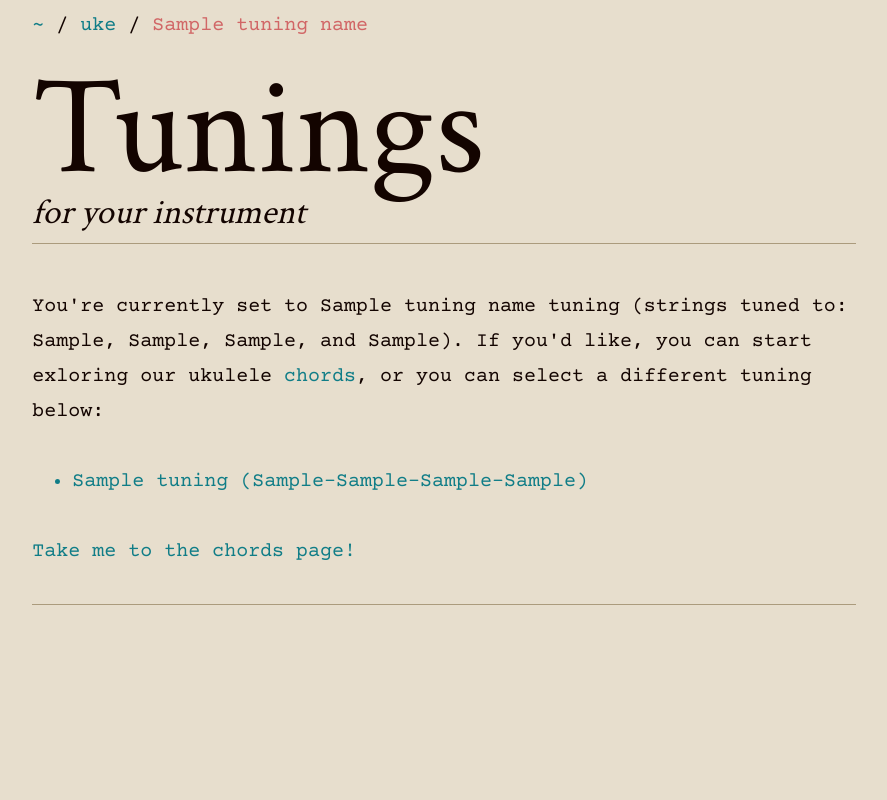
After one commit to the-shivers/personal_site, a FastAPI app: template templates/tunings.html in a window 1280 px wide. The commit adds this page. Shown: the whole page, without its empty margins (196-1083 px from the left). Run offline with FastAPI, Linux system fonts and the light colour scheme; the template is opened without the code that fills it: most values are stand-ins (such as "Sample title", 1, 10 or a date in 2020).

Commit message:
Almost done.

```diff
--- a/main.py
+++ b/main.py
@@ -103,25 +103,15 @@ async def testywesty(request: Request):
 # async def chord(request: Request, chord_slug: str):
 #     return templates.TemplateResponse("chord.html", {"request": request, "chord_slug": chord_slug})
 
-@app.get("/{tuning_name}/chords/{chord_slug}", response_class=HTMLResponse)
-async def chord(request: Request, chord_slug: str, tuning_name: str):
-
-    def split_note_chord(note_chord_string): # e.g. Asm, Bdim7, Cs7
-        if len(note_chord_string) > 1 and note_chord_string[1].lower() == 's':
-            root_note = note_chord_string[:2]   # Include the 's' in the root note
-            chord_abbreviation = note_chord_string[2:]
-        else:
-            root_note = note_chord_string[0]
-            chord_abbreviation = note_chord_string[1:]
-        return root_note, chord_abbreviation
-
+@app.get("/uke/{tuning_name}/chords/{root_note}/{chord_abbrv}", response_class=HTMLResponse)
+async def chord(request: Request, root_note: str, chord_abbrv: str, tuning_name: str):
     try:
         conn = sqlite3.connect('chords.db')
         conn.row_factory = sqlite3.Row
         conn.set_trace_callback(print)
         cursor = conn.cursor()
 
-        cursor.execute('SELECT * FROM strums WHERE root_note = ? AND chord_abbrv = ? AND tuning_name = ? AND fret_stretch <= 3 AND mute_count = 0 ORDER BY fret_score_alpha DESC', list(split_note_chord(chord_slug)) + [tuning_name])
+        cursor.execute('SELECT * FROM strums WHERE root_note = ? AND chord_abbrv = ? AND tuning_name = ? AND fret_stretch <= 3 AND mute_count = 0 ORDER BY fret_score_alpha DESC', [root_note.replace('s','#'), chord_abbrv, tuning_name])
         chord_data = cursor.fetchall()
 
         if chord_data is None:
@@ -131,7 +121,6 @@ async def chord(request: Request, chord_slug: str, tuning_name: str):
 
         return templates.TemplateResponse("chord.html", {
             "request": request,
-            "chord_slug": chord_slug,
             "tuning_name": tuning_name,
             "chord_data": [dict(i) for i in chord_data],
             "fixed_abbrv": list(split_for_superscript(dict(chord_data[0])['chord_text_abbrv']))
@@ -143,3 +132,135 @@ async def chord(request: Request, chord_slug: str, tuning_name: str):
     finally:
         if conn:
             conn.close()
+
+@app.get("/uke/{tuning_name}/chords/{root_note}", response_class=HTMLResponse)
+async def root(request: Request, root_note: str, tuning_name: str):
+    try:
+        conn = sqlite3.connect('chords.db')
+        conn.row_factory = sqlite3.Row
+        conn.set_trace_callback(print)
+        cursor = conn.cursor()
+        cursor.execute('SELECT * FROM chords WHERE root_note = ? ORDER BY id', [root_note.replace('s','#')])
+        root_data = cursor.fetchall()
+
+        if root_data is None:
+            raise HTTPException(status_code=404, detail="Root not found")
+
+        print("root data is:", dict(root_data[0]))
+
+        return templates.TemplateResponse("root.html", {
+            "request": request,
+            "root_note": root_note,
+            "tuning_name": tuning_name,
+            "root_data": [dict(i) for i in root_data]
+        })
+
+    except Exception as error:
+        print(f"An error occurred: {error}")
+
+    finally:
+        if conn:
+            conn.close()
+
+@app.get("/uke/{tuning_name}/chords", response_class=HTMLResponse)
+async def root(request: Request, tuning_name: str):
+    try:
+        conn = sqlite3.connect('chords.db')
+        conn.row_factory = sqlite3.Row
+        conn.set_trace_callback(print)
+        cursor = conn.cursor()
+        cursor.execute('SELECT * FROM chord_types ORDER BY id')
+        chord_types = cursor.fetchall()
+        cursor.execute('SELECT * FROM notes ORDER BY id')
+        roots = cursor.fetchall()
+
+        if chord_types is None or roots is None:
+            raise HTTPException(status_code=404, detail="Query returned nothing, probably.")
+
+        return templates.TemplateResponse("all_chords.html", {
+            "request": request,
+            "chord_types": chord_types,
+            "roots": roots,
+            "tuning_name": tuning_name
+        })
+
+    except Exception as error:
+        print(f"An error occurred: {error}")
+
+    finally:
+        if conn:
+            conn.close()
+
+@app.get("/uke/{tuning_name}", response_class=HTMLResponse)
+async def root(request: Request, tuning_name: str):
+    try:
+        conn = sqlite3.connect('chords.db')
+        conn.row_factory = sqlite3.Row
+        conn.set_trace_callback(print)
+        cursor = conn.cursor()
+        query = f"SELECT * FROM tunings ORDER BY CASE WHEN name = '{tuning_name}' THEN 1 ELSE 0 END DESC"
+        cursor.execute(query)
+        tunings = cursor.fetchall()
+
+        if tunings is None:
+            raise HTTPException(status_code=404, detail="Query returned nothing, probably.")
+
+        return templates.TemplateResponse("tunings.html", {
+            "request": request,
+            "tunings": tunings,
+            "tuning_name": tuning_name
+        })
+
+    except Exception as error:
+        print(f"An error occurred: {error}")
+
+    finally:
+        if conn:
+            conn.close()
+
+@app.get("/uke", response_class=HTMLResponse)
+async def root(request: Request):
+    try:
+        conn = sqlite3.connect('chords.db')
+        conn.row_factory = sqlite3.Row
+        conn.set_trace_callback(print)
+        cursor = conn.cursor()
+        cursor.execute("SELECT * FROM tunings ORDER BY id")
+        tunings = cursor.fetchall()
+
+        if tunings is None:
+            raise HTTPException(status_code=404, detail="Query returned nothing, probably.")
+
+        return templates.TemplateResponse("ukulele.html", {
+            "request": request,
+            "tunings": tunings
+        })
+
+    except Exception as error:
+        print(f"An error occurred: {error}")
+
+    finally:
+        if conn:
+            conn.close()
+
+@app.get("/", response_class=HTMLResponse)
+async def root(request: Request):
+    try:
+        conn = sqlite3.connect('chords.db')
+        conn.row_factory = sqlite3.Row
+        conn.set_trace_callback(print)
+        cursor = conn.cursor()
+        cursor.execute("SELECT * FROM tunings ORDER BY id")
+        tunings = cursor.fetchall()
+
+        if tunings is None:
+            raise HTTPException(status_code=404, detail="Query returned nothing, probably.")
+
+        return "This is my homepage. If you want content, try: https://shivers.dev/uke"
+
+    except Exception as error:
+        print(f"An error occurred: {error}")
+
+    finally:
+        if conn:
+            conn.close()
--- a/static/chordbox.js
+++ b/static/chordbox.js
@@ -148,7 +148,7 @@ class ChordBox {
         .fill(this.params.bridgeColor);
     } else {
       // Draw position number
-      this.drawText(this.x - this.spacing / 2 - this.spacing * 0.25, 14 + this.y + this.fretSpacing * this.positionText, this.position); // this.drawText(this.x - this.spacing / 2 - this.spacing * 0.1, this.y + this.fretSpacing * this.positionText, this.position);
+      this.drawText(this.x - this.spacing / 2 - this.spacing * 0.25, 14 + this.y + this.fretSpacing * this.positionText, this.position).stroke({ width: 0 }); // this.drawText(this.x - this.spacing / 2 - this.spacing * 0.1, this.y + this.fretSpacing * this.positionText, this.position);
     }
 
     // Draw strings
--- a/static/main.js
+++ b/static/main.js
@@ -18,7 +18,7 @@ const sel = document.getElementById('drawing');
 
 var vf = new Vex.Flow.Factory({renderer: {elementId: 'output', height: 700, width: 400}});
 var score = vf.EasyScore();
-var system = vf.System({x:30, y:10, spaceBetweenStaves:10, width:100});
+var system = vf.System({x:0, y:0, spaceBetweenStaves:10, width:100});
 
 var notes = [
   score.notes('C#5/1', {stem: 'up'}),
@@ -158,8 +158,8 @@ updateButton.addEventListener('click', async () => {
                     tuning: ['G', 'C', 'E', 'A']
                 },
                 {
-                    width: 250,
-                    height: 400,
+                    width: 300,
+                    height: 500,
                     circleRadius: 100,
                     numStrings: 4,
                     numFrets: 4,
--- a/static/styles.css
+++ b/static/styles.css
@@ -14,7 +14,8 @@ html {
   padding: calc(1vmin + .5rem);
   padding-top: 0;
   margin-inline: auto;
-  font-size: clamp(1em, 0.909em + 0.45vmin, 1.25em);
+  /* font-size: clamp(1em, 0.909em + 0.45vmin, 1.25em); */
+  font-size: 1.25em;
   font-family: 'Courier Prime', monospace;
 }
 
@@ -28,7 +29,15 @@ h1 {
   font-weight: 100;
   margin-top: 0;
   margin-bottom: 0;
-  line-height: 0.8;
+  line-height: 0.75;
+}
+
+#header {
+  height: 10em;
+  display: flex;
+  flex-direction: column;
+  justify-content: flex-end;
+  align-items: baseline;
 }
 
 h5 {
@@ -37,6 +46,15 @@ h5 {
   font-weight: 100;
   margin-top: 0;
   margin-bottom: 0;
+  line-height: 1;
+}
+
+h6 {
+  font-size: 1.25em;
+  font-family: 'Courier Prime', monospace;
+  font-weight: 100;
+  margin-top: 0;
+  margin-bottom: 10px;
   line-height: 1;
 }
 
@@ -53,7 +71,7 @@ h5 {
 }
 
 #score svg {
-  transform: scale(1.75);
+  transform: scale(1.9);
 }
 
 #output svg path {
@@ -82,12 +100,16 @@ h5 {
 }
 
 #slideshow_tracker {
-  flex-direction: column;
+  display: flex;
+  justify-content: center;
+  margin: 0 0 40px 0;
+}
+
+#counterholder {
+  display: flex;
+  flex-direction: row;
   align-items: center;
-  justify-content: center;
-  flex: 0 0 150px;
-  width: 150px;
- }
+}
 
  #buttonholder {
   flex-direction: row;
@@ -107,7 +129,7 @@ h5 {
 hr {
   border: none;
   border-top: 1px solid #AB9B7D;
-  margin: 15px 0 0 0;
+  margin: 0 0 10px 0;
 }
 
 button {
@@ -136,8 +158,17 @@ button:hover {
 }
 
 .breadcrumb a {
-  color: #3C7A89;
+  color: #107D87;
   text-decoration: none;
+}
+
+a {
+  color: #107D87;
+  text-decoration: none;
+}
+
+a:hover {
+  text-decoration: underline;
 }
 
 .breadcrumb span {
@@ -147,3 +178,15 @@ button:hover {
 .breadcrumb a:hover {
   text-decoration: underline;
 }
+
+#prev_button, #next_button {
+  margin: 0 20px;
+}
+
+ul {
+  margin:0
+}
+
+/* div {
+  border: 2px solid #000;
+} */
--- /dev/null
+++ b/templates/tunings.html
@@ -0,0 +1,45 @@
+<html>
+<head>
+    <title>Tunings</title>
+    <link href="/static/styles.css" rel="stylesheet">
+</head>
+<body>
+    <div class="breadcrumb">
+        <a href="https://shivers.dev">~</a> /
+        <a href="https://shivers.dev/uke/">uke</a> /
+        <span>{{ tuning_name }}</span>
+    </div>
+    <div id="header">
+        <h1 id="emphasis_title">
+            Tunings
+        </h1>
+        <h5 id="subtitle"><i>
+            for your instrument
+        </i></h5>
+    </div>
+    <hr>
+    <br>
+    <div>
+        You're currently set to {{ tuning_name | replace('_', ' ') }} tuning
+        (strings tuned to: {{ tunings[0]['str1']}}, {{ tunings[0]['str2']}},
+        {{ tunings[0]['str3']}}, and {{ tunings[0]['str4']}}).
+        If you'd like, you can start exloring our ukulele
+        <a href="https://shivers.dev/uke/{{ tuning_name }}/chords">chords</a>,
+        or you can select a different tuning below:
+    </div>
+    <br>
+    <div>
+        <ul>
+        {% for tuning in tunings %}
+            <a href="https://shivers.dev/uke/{{ tuning['name'] }}">
+                <li>{{ tuning['name'] | replace('_', ' ') }} ({{ tuning['str1']}}-{{ tuning['str2']}}-{{ tuning['str3']}}-{{ tuning['str4']}})</li>
+            </a>
+        {% endfor %}
+        </ul>
+        <br>
+        <a href="https://shivers.dev/uke/{{ tuning_name }}/chords">Take me to the chords page!</a>
+    </div>
+    <br>
+    <hr>
+</body>
+</html>
```
Also changed, not shown: chord_factory.py (+15 -21 lines), templates/all_chords.html (added, +40 -0 lines), templates/chord.html (+37 -29 lines), templates/root.html (added, +36 -0 lines), templates/ukulele.html (added, +35 -0 lines).
